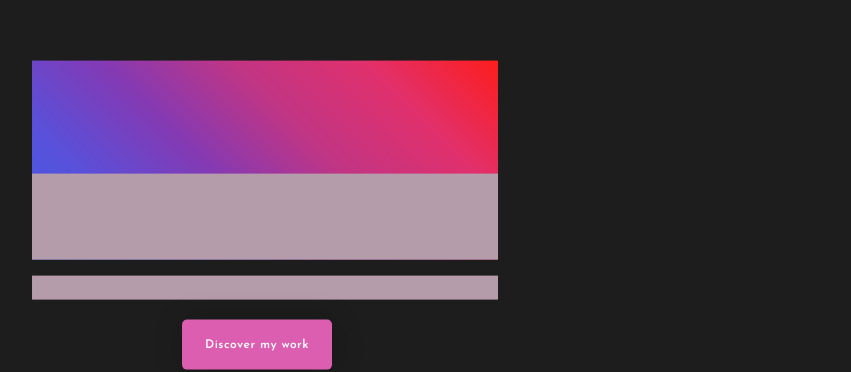
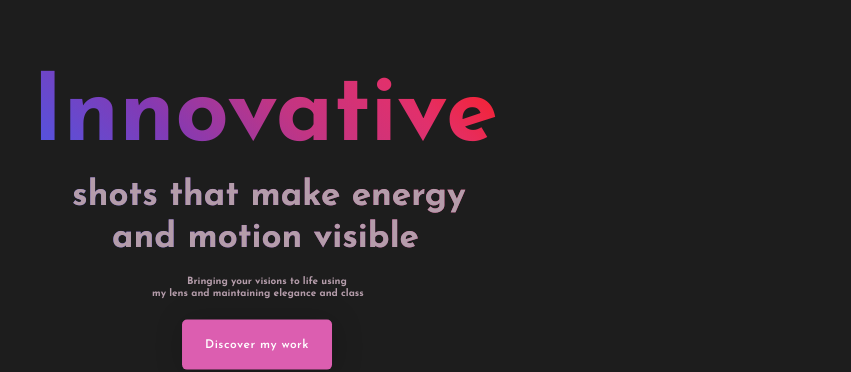
Before and after one commit to ManOnFireEverytime/innovate1, a plain HTML site: page index.html in a window 1280 px wide. Shown: the part 185-557 px from the top of the page, 375-1226 px from the left. Drawn offline with nearby package versions, Linux system fonts and the light colour scheme.

Commit message:
style change

```diff
--- a/style.css
+++ b/style.css
@@ -57,7 +57,7 @@ ul {
     #e1306c,
     #fd1d1d
   );
-  /* -webkit-background-clip: text; */
+  -webkit-background-clip: text;
   -webkit-text-fill-color: transparent;
   font-weight: 700;
   font-size: 94px;
@@ -65,8 +65,8 @@ ul {
 
 .main-text h1 p {
   background-color: #b49caa;
-  /* -webkit-background-clip: text;
-  -webkit-text-fill-color: transparent; */
+  -webkit-background-clip: text;
+  -webkit-text-fill-color: transparent;
   font-weight: 700;
   font-size: 35px;
   padding-left: 40px;
@@ -90,7 +90,7 @@ ul {
   justify-content: center;
   align-items: center;
   background-color: #b49caa;
-  /* -webkit-background-clip: text; */
+  -webkit-background-clip: text;
   -webkit-text-fill-color: transparent;
 }
 /* .main-text h1,
```
